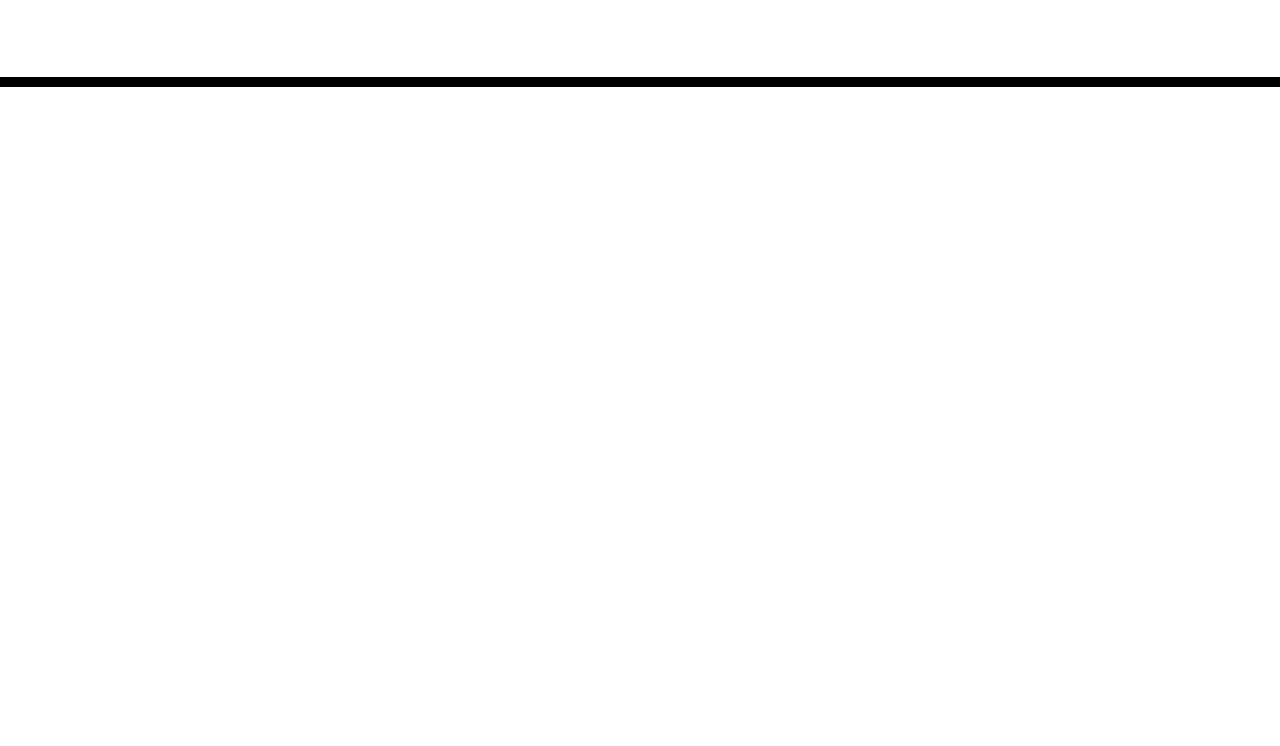
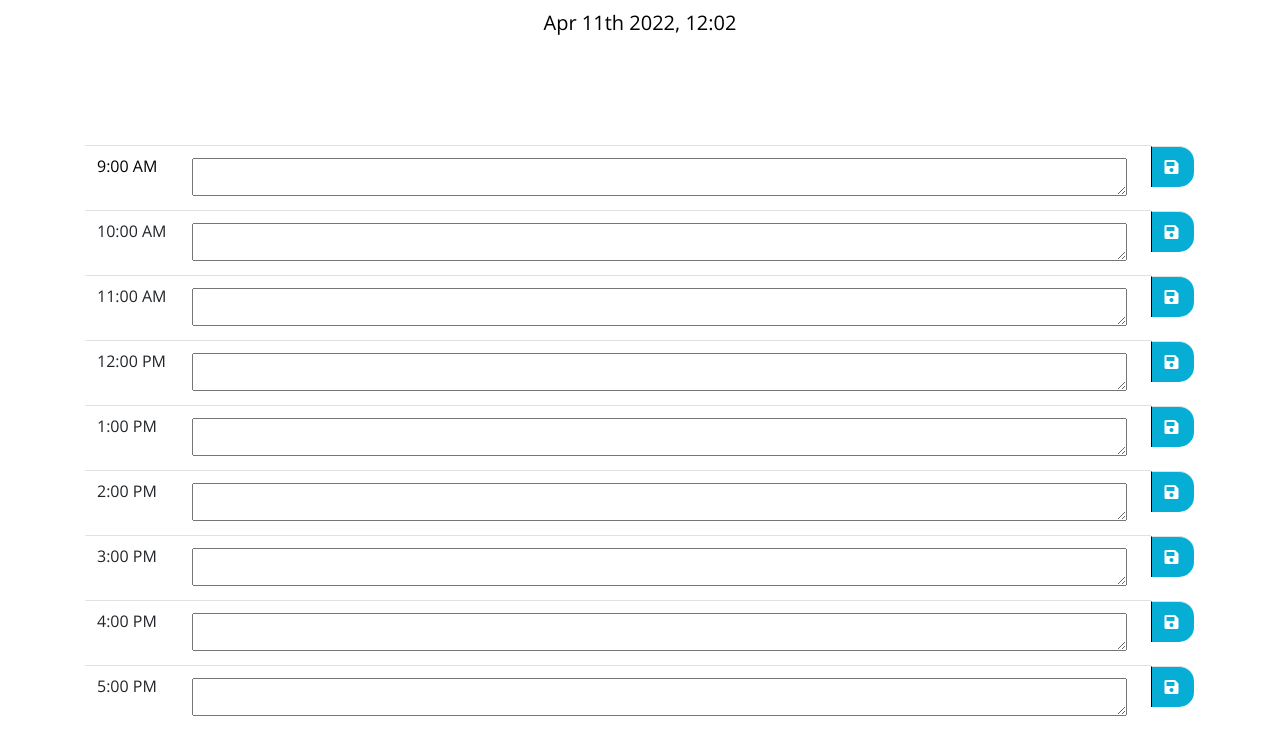
Before and after one commit to Tim-Adcoder/05-Third-Party-APIs-Work-Day-Scheduler, a plain HTML site: page index.html in a window 1280 px wide. Shown: the part 181-927 px from the top of the page. Before the commit the page ends 800 px from the top, so only its background shows below. Drawn offline with nearby package versions, Linux system fonts and the light colour scheme.

Commit message:
add save function and loaded when reload

```diff
--- a/index.html
+++ b/index.html
@@ -2,8 +2,12 @@
 <html lang="en">
   <head>
     <meta charset="UTF-8" />
+
     <meta name="viewport" content="width=device-width, initial-scale=1.0" />
     <meta http-equiv="X-UA-Compatible" content="ie=edge" />
+    <link rel="stylesheet" href="https://cdn.jsdelivr.net/npm/bootstrap@4.3.1/dist/css/bootstrap.min.css" integrity="sha384-ggOyR0iXCbMQv3Xipma34MD+dH/1fQ784/j6cY/iJTQUOhcWr7x9JvoRxT2MZw1T" crossorigin="anonymous">
+    <link rel='stylesheet' href='https://cdnjs.cloudflare.com/ajax/libs/font-awesome/4.7.0/css/font-awesome.min.css'>
+
     <link
       rel="stylesheet"
       href="https://stackpath.bootstrapcdn.com/bootstrap/4.3.1/css/bootstrap.min.css"
@@ -18,7 +22,7 @@
       href="https://fonts.googleapis.com/css?family=Open+Sans&display=swap"
       rel="stylesheet"
     />
-    <link rel="stylesheet" href="style.css" />
+    <link rel="stylesheet" href="./style.css" />
     <title>Work Day Scheduler</title>
   </head>
 
@@ -30,9 +34,62 @@
     </header>
     <div class="container">
       <!-- Timeblocks go here -->
-    </div>
+      <table class="table" id="jumbotron">
+        <tbody>
+          <tr id="9am">
+            <td class="hour">9:00 AM</td>
+            <td><textarea name="textarea" id="textarea9" cols="100" rows="0.5"></textarea></td>
+            <td onclick="saveBtn9()" class="saveBtn fas fa-save"></td>
+          </tr>
+          <tr id="10am">
+            <td>10:00 AM</td>
+            <td><textarea name="textarea" id="textarea10" cols="100" rows="0.5"></textarea></td>
+            <td onclick="saveBtn10()" class="saveBtn fas fa-save"></td>
+          </tr>
+          <tr id="11am">
+            <td>11:00 AM</td>
+            <td><textarea name="textarea" id="textarea11" cols="100" rows="0.5"></textarea></td>
+            <td onclick="saveBtn11()" class="saveBtn fas fa-save"></td>
+          </tr>
+          <tr id="12am">
+            <td>12:00 PM</td>
+            <td><textarea name="textarea" id="textarea12" cols="100" rows="0.5"></textarea></td>
+            <td onclick="saveBtn12()" class="saveBtn fas fa-save"></td>
+          </tr>
+          <tr id="1pm">
+            <td>1:00 PM</td>
+            <td><textarea name="textarea" id="textarea13" cols="100" rows="0.5"></textarea></td>
+            <td onclick="saveBtn13()" class="saveBtn fas fa-save"></td>
+          </tr>
+          <tr id="2pm">
+              <td>2:00 PM</td>
+              <td><textarea name="textarea" id="textarea14" cols="100" rows="0.5"></textarea></td>
+              <td onclick="saveBtn14()" class="saveBtn fas fa-save"></td>
+          </tr>
+          <tr id="3pm">
+              <td>3:00 PM</td>
+              <td><textarea name="textarea" id="textarea15" cols="100" rows="0.5"></textarea></td>
+              <td onclick="saveBtn15()" class="saveBtn fas fa-save"></td>
+          </tr>
+          <tr id="4pm">
+              <td>4:00 PM</td>
+              <td><textarea name="textarea" id="textarea16" cols="100" rows="0.5"></textarea></td>
+              <td onclick="saveBtn16()" class="saveBtn fas fa-save"></td>
+          </tr>
+          <tr id="5pm">
+              <td>5:00 PM</td>
+              <td><textarea name="textarea" id="textarea17" cols="100" rows="0.5"></textarea></td>
+              <td onclick="saveBtn17()" class="saveBtn fas fa-save"></td>
+          </tr>
+          </tr>
+        </tbody>
+      </table>
 
     <script src="https://cdnjs.cloudflare.com/ajax/libs/jquery/3.2.1/jquery.min.js"></script>
     <script src="https://cdnjs.cloudflare.com/ajax/libs/moment.js/2.24.0/moment.min.js"></script>
+    <script src="https://code.jquery.com/jquery-3.3.1.slim.min.js" integrity="sha384-q8i/X+965DzO0rT7abK41JStQIAqVgRVzpbzo5smXKp4YfRvH+8abtTE1Pi6jizo" crossorigin="anonymous"></script>
+    <script src="https://cdn.jsdelivr.net/npm/popper.js@1.14.7/dist/umd/popper.min.js" integrity="sha384-UO2eT0CpHqdSJQ6hJty5KVphtPhzWj9WO1clHTMGa3JDZwrnQq4sF86dIHNDz0W1" crossorigin="anonymous"></script>
+    <script src="https://cdn.jsdelivr.net/npm/bootstrap@4.3.1/dist/js/bootstrap.min.js" integrity="sha384-JjSmVgyd0p3pXB1rRibZUAYoIIy6OrQ6VrjIEaFf/nJGzIxFDsf4x0xIM+B07jRM" crossorigin="anonymous"></script>
+    <script src="./script.js"></script>
   </body>
 </html>
--- a/script.js
+++ b/script.js
@@ -0,0 +1,153 @@
+//add current day in navigation bar
+var currentDate = moment().format("MMM Do YYYY, h:mm");
+var currentDayElement = document.getElementById("currentDay")
+currentDayElement.textContent = currentDate;
+
+//save text to local storage by clicking the saveBtn
+function saveBtn9() {
+
+    console.log("Saved 9am!")
+    var textElement = document.getElementById("textarea9").value;
+    var textJson = JSON.stringify(textElement);
+    localStorage.setItem("9am", textJson);
+}
+
+// load saved text
+var textArea9 = document.getElementById("textarea9")
+var Text9 = localStorage.getItem("9am");
+
+textArea9.textContent = Text9
+
+//save text to local storage by clicking the saveBtn
+function saveBtn10() {
+
+    console.log("Saved 10am!")
+    var textElement = document.getElementById("textarea10").value;
+    var textJson = JSON.stringify(textElement);
+    localStorage.setItem("10am", textJson);
+}
+
+// load saved text
+var textArea10 = document.getElementById("textarea10")
+var Text10 = localStorage.getItem("10am");
+
+textArea10.textContent = Text10
+
+//save text to local storage by clicking the saveBtn
+function saveBtn11() {
+
+    console.log("Saved 11am!")
+    var textElement = document.getElementById("textarea11").value;
+    var textJson = JSON.stringify(textElement);
+    localStorage.setItem("11am", textJson);
+}
+
+// load saved text
+var textArea11 = document.getElementById("textarea11")
+var Text11 = localStorage.getItem("11am");
+
+textArea11.textContent = Text11
+
+//save text to local storage by clicking the saveBtn
+function saveBtn12() {
+
+    console.log("Saved 12am!")
+    var textElement = document.getElementById("textarea12").value;
+    var textJson = JSON.stringify(textElement);
+    localStorage.setItem("12am", textJson);
+}
+
+// load saved text
+var textArea12 = document.getElementById("textarea12")
+var Text12 = localStorage.getItem("12am");
+
+textArea12.textContent = Text12
+
+//save text to local storage by clicking the saveBtn
+function saveBtn13() {
+
+    console.log("Saved 1pm!")
+    var textElement = document.getElementById("textarea13").value;
+    var textJson = JSON.stringify(textElement);
+    localStorage.setItem("1pm", textJson);
+}
+
+// load saved text
+var textArea13 = document.getElementById("textarea13")
+var Text13 = localStorage.getItem("1pm");
+
+textArea13.textContent = Text13
+
+//save text to local storage by clicking the saveBtn
+function saveBtn14() {
+
+    console.log("Saved 2pm!")
+    var textElement = document.getElementById("textarea14").value;
+    var textJson = JSON.stringify(textElement);
+    localStorage.setItem("2pm", textJson);
+}
+
+// load saved text
+var textArea14 = document.getElementById("textarea14")
+var Text14 = localStorage.getItem("2pm");
+
+textArea14.textContent = Text14
+
+
+//save text to local storage by clicking the saveBtn
+function saveBtn15() {
+
+    console.log("Saved 3pm!")
+    var textElement = document.getElementById("textarea15").value;
+    var textJson = JSON.stringify(textElement);
+    localStorage.setItem("3pm", textJson);
+}
+
+// load saved text
+var textArea15 = document.getElementById("textarea15")
+var Text15 = localStorage.getItem("3pm");
+
+textArea15.textContent = Text15
+
+//save text to local storage by clicking the saveBtn
+function saveBtn16() {
+
+    console.log("Saved 4pm!")
+    var textElement = document.getElementById("textarea16").value;
+    var textJson = JSON.stringify(textElement);
+    localStorage.setItem("4pm", textJson);
+}
+
+// load saved text
+var textArea16 = document.getElementById("textarea16")
+var Text14 = localStorage.getItem("4pm");
+
+textArea16.textContent = Text14
+
+
+//save text to local storage by clicking the saveBtn
+function saveBtn17() {
+
+    console.log("Saved 5pm!")
+    var textElement = document.getElementById("textarea17").value;
+    var textJson = JSON.stringify(textElement);
+    localStorage.setItem("5pm", textJson);
+}
+
+// load saved text
+var textArea17 = document.getElementById("textarea17")
+var Text17 = localStorage.getItem("5pm");
+
+textArea17.textContent = Text17
+
+
+// Change colours of the row based on current time
+var currentHours = (new Date()).getHours();
+var nine = document.getElementById("9am")
+var ten = document.getElementById("9am")
+var elevent  = document.getElementById("9am")
+var nine = document.getElementById("9am")
+
+
+// if(currentHours == 9) {
+//     nine.addClass("present")
--- a/style.css
+++ b/style.css
@@ -4,7 +4,7 @@ body {
   line-height: 1;
 }
 
-textarea {
+.textarea {
   background: transparent;
   border: none;
   resize: none;
@@ -17,8 +17,9 @@ textarea {
   text-align: center;
   background-color: transparent;
   color: black;
-  border-radius: 0;
-  border-bottom: 10px solid black;
+  border: none;
+  border-bottom: 10px;
+
 }
 
 .description {
@@ -63,6 +64,7 @@ textarea {
   border-bottom-right-radius: 15px;
   background-color: #06aed5;
   color: white;
+  width: 43px;
 }
 
 .saveBtn i:hover {
```
Also changed, not shown: asset/save.svg (added), 1 other file.
